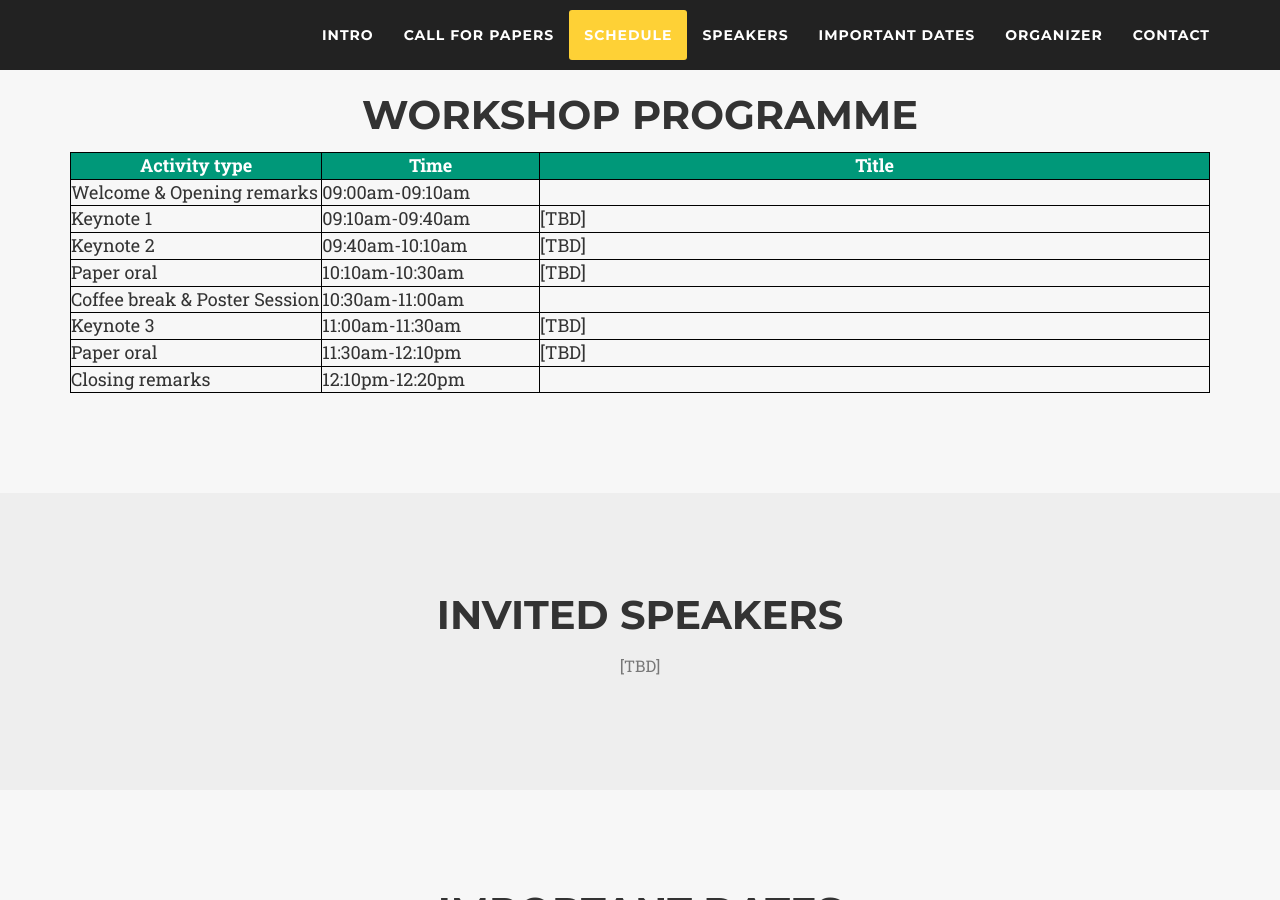
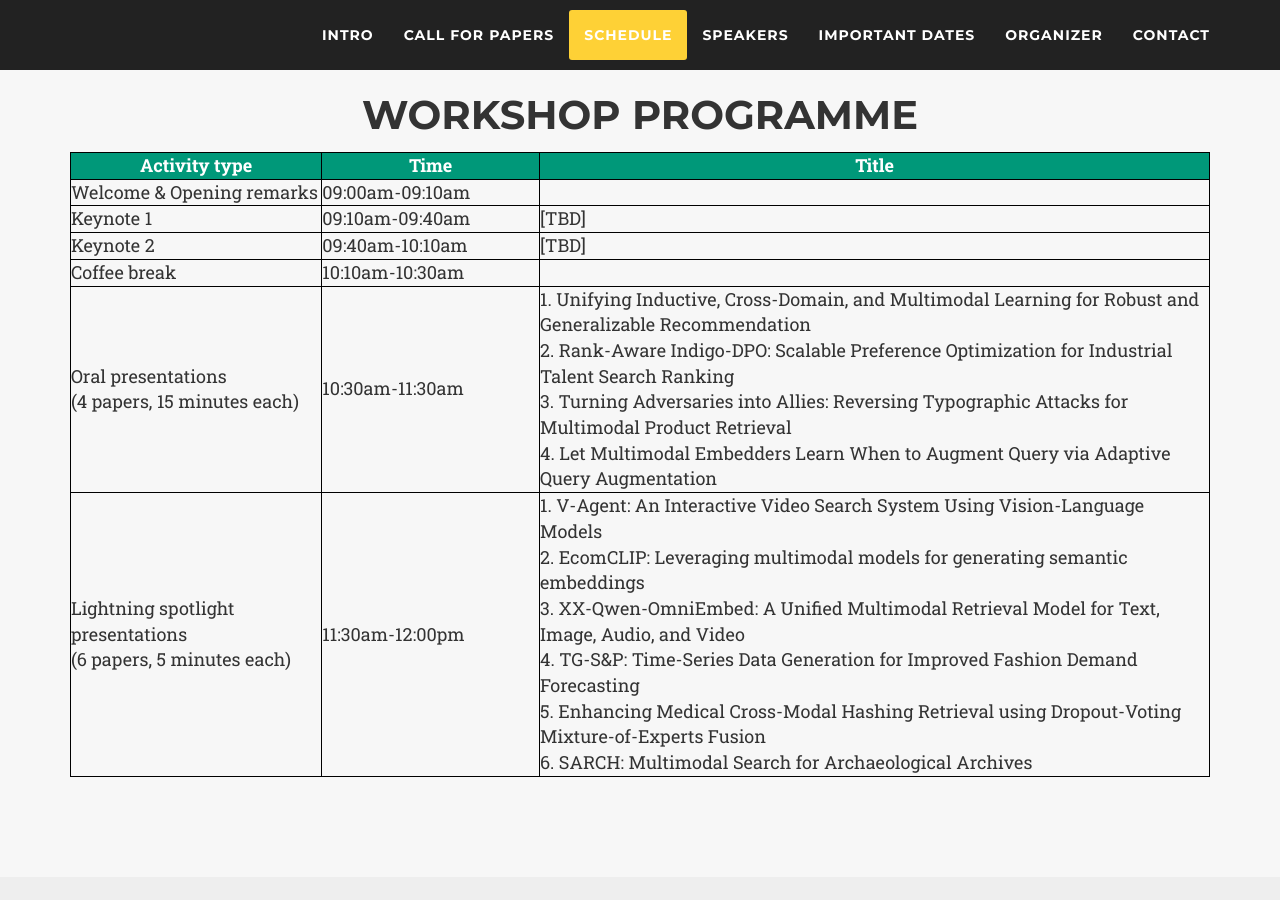
Before and after one commit to mmgensr-cikm25/mmgensr-cikm25.github.io, a Jekyll site: the page built from index.md, in a window 1280 px wide and 900 px high, scrolled down 2315 px. Built offline with Jekyll 4.4.1, drawn with Linux system fonts in a browser that asks for light colours; nearby versions of some CDN libraries; some web fonts are replaced.

Commit message:
Update schedule.html

```diff
--- a/_includes/schedule.html
+++ b/_includes/schedule.html
@@ -28,11 +28,9 @@
         <tr> <td width=150px> Welcome & Opening remarks </td> <td width=130px> 09:00am-09:10am </td> <td></td> </tr>
         <tr> <td width=150px>Keynote 1</td> <td width=130px>09:10am-09:40am</td> <td width=400px>[TBD]</td> </tr>
         <tr> <td width=150px>Keynote 2</td> <td width=130px>09:40am-10:10am</td> <td width=400px>[TBD]</td> </tr>
-        <tr> <td width=150px>Paper oral</td> <td width=130px>10:10am-10:30am</td> <td width=400px>[TBD]</td> </tr>
-        <tr> <td width=150px> Coffee break & Poster Session </td> <td width=130px> 10:30am-11:00am</td><td></td> </tr>
-        <tr> <td width=150px>Keynote 3</td> <td width=130px>11:00am-11:30am</td> <td width=400px>[TBD]</td> </tr>
-        <tr> <td width=150px>Paper oral</td> <td width=130px>11:30am-12:10pm</td> <td width=400px>[TBD]</td> </tr>
-        <tr> <td width=150px> Closing remarks </td> <td width=130px> 12:10pm-12:20pm </td> <td></td> </tr>
+        <tr> <td width=150px> Coffee break</td> <td width=130px> 10:10am-10:30am</td><td></td> </tr>
+        <tr> <td width=150px>Oral presentations<br>(4 papers, 15 minutes each)</td> <td width=130px>10:30am-11:30am</td> <td width=400px>1. Unifying Inductive, Cross-Domain, and Multimodal Learning for Robust and Generalizable Recommendation<br>2. Rank-Aware Indigo-DPO: Scalable Preference Optimization for Industrial Talent Search Ranking<br>3. Turning Adversaries into Allies: Reversing Typographic Attacks for Multimodal Product Retrieval<br>4. Let Multimodal Embedders Learn When to Augment Query via Adaptive Query Augmentation</td> </tr>
+        <tr> <td width=150px>Lightning spotlight presentations<br>(6 papers, 5 minutes each)</td> <td width=130px>11:30am-12:00pm</td> <td width=400px>1. V-Agent: An Interactive Video Search System Using Vision-Language Models<br>2. EcomCLIP: Leveraging multimodal models for generating semantic embeddings<br>3. XX-Qwen-OmniEmbed: A Unified Multimodal Retrieval Model for Text, Image, Audio, and Video<br>4. TG-S&P: Time-Series Data Generation for Improved Fashion Demand Forecasting<br>5. Enhancing Medical Cross-Modal Hashing Retrieval using Dropout-Voting Mixture-of-Experts Fusion<br>6. SARCH: Multimodal Search for Archaeological Archives</td> </tr>
 
     </table>
   </div>
```
